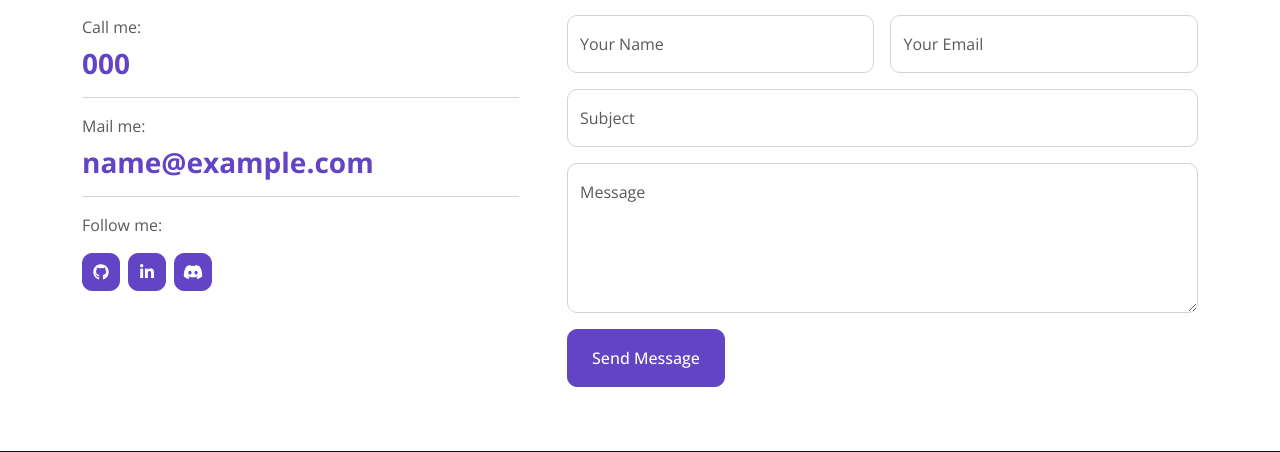
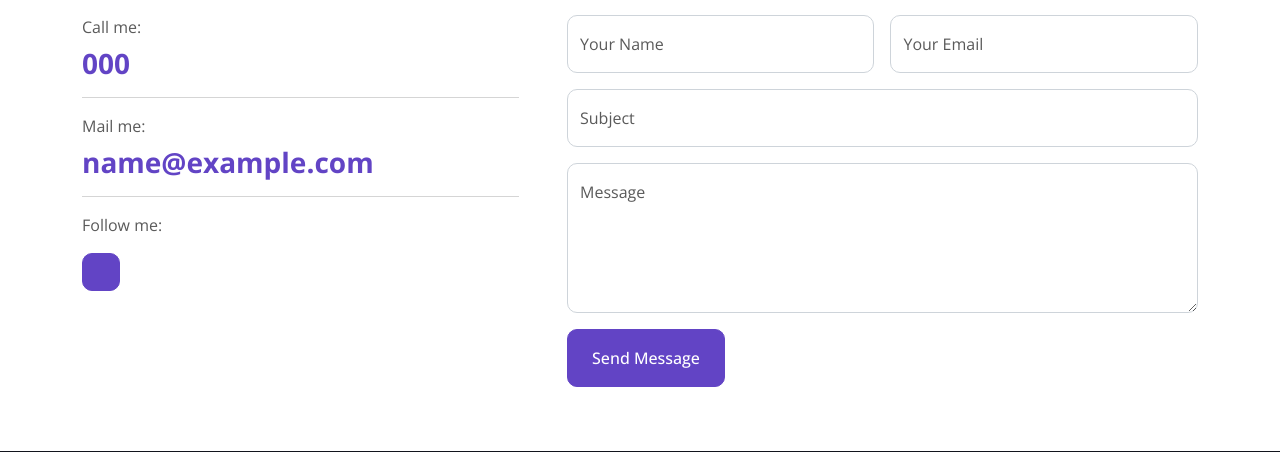
Before and after one commit to khw15/FAFR-Profile-Site, a CodeIgniter 4 app: the page made by app/Views/body.php in a window 1280 px wide. Shown: the part 2574-3026 px from the top of the page. Run offline with PHP 8.4 and a stand-in for CodeIgniter, Linux system fonts and the light colour scheme; the template is opened without the code that fills it: most values are stand-ins (such as "Sample title", 1, 10 or a date in 2020); some libraries are stand-ins or nearby versions; grey boxes are pictures that could not be loaded.

Commit message:
feat: Update social media links in Home view to use SocialsModel
The code changes in this commit update the social media links in the Home view to use the `SocialsModel` to retrieve the links dynamically. This replaces the previous hardcoded links for GitHub, LinkedIn, and Discord. Now, the social media links are fetched from the database using the `getAllSocials` method of the `SocialsModel` and displayed dynamically in the view.

```diff
--- a/app/Controllers/Home.php
+++ b/app/Controllers/Home.php
@@ -47,9 +47,7 @@ class Home extends BaseController
             'projects' => $projects, // Store project data under 'projects' key
 
             // Socials
-            'github' => (new SocialsModel())->getGithub()['github'],
-            'discord' => (new SocialsModel())->getDiscord()['discord'],
-            'linkedin' => (new SocialsModel())->getLinkedin()['linkedin']
+            'socials' => (new SocialsModel())->getAllSocials(),
         ];
 
 
--- a/app/Views/body.php
+++ b/app/Views/body.php
@@ -139,9 +139,9 @@
                 <?php foreach ($projects as $project): ?>
                     <div class="col-lg-4 col-md-6 portfolio-item <?= $project['type'] ?>">
                         <div class="portfolio-img rounded overflow-hidden">
-                            <img class="img-fluid" src="<?=base_url('img/' . $project['image_filename'])?>.jpg" alt="">
+                            <img class="img-fluid" src="<?=base_url('img/projects/' . $project['filename'])?>.jpg" alt="">
                             <div class="portfolio-btn">
-                                <a class="btn btn-lg-square btn-outline-secondary border-2 mx-1" href="<?=base_url('img/' . $project['image_filename'])?>.jpg" data-lightbox="portfolio"><i class="fa fa-eye"></i></a>
+                                <a class="btn btn-lg-square btn-outline-secondary border-2 mx-1" href="<?=base_url('img/projects/' . $project['filename'])?>.jpg" data-lightbox="portfolio"><i class="fa fa-eye"></i></a>
                                 <a class="btn btn-lg-square btn-outline-secondary border-2 mx-1" href="<?= $project['github_link'] ?>" target="_blank" title="More Details"><i class="fa fa-link"></i></a>
                             </div>
                         </div>
@@ -173,9 +173,9 @@
                     <hr class="w-100">
                     <p class="mb-2">Follow me:</p>
                     <div class="d-flex pt-2">
-                        <a class="btn btn-square btn-primary me-2" href="<?=$github?>"><i class="fab fa-github"></i></a>
-                        <a class="btn btn-square btn-primary me-2" href="<?=$linkedin?>"><i class="fab fa-linkedin-in"></i></a>
-                        <a class="btn btn-square btn-primary me-2" href="<?=$discord?>"><i class="fab fa-discord"></i></a>
+                        <?php foreach ($socials as $social): ?>
+                            <a href="<?= $social['link'] ?>" class="btn btn-square btn-primary me-2"><i class="fab fa-<?= $social['type'] ?>"></i></a>
+                        <?php endforeach; ?>
                     </div>
                 </div>
                 <div class="col-lg-7 col-md-6 wow fadeInUp" data-wow-delay="0.5s">
```
Also changed, not shown: app/Models/SocialsModel.php (+4 -13 lines), public/img/projects/Forum-App.jpg (added), public/img/projects/backend-submission.jpg (renamed from public/img/backend-submission.jpg), public/img/projects/covid19-monitor.jpg (renamed from public/img/covid19-monitor.jpg), public/img/projects/react-notes.jpg (added).
